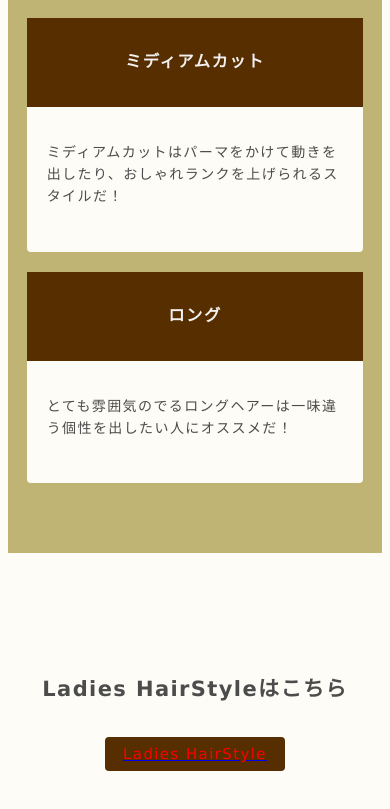
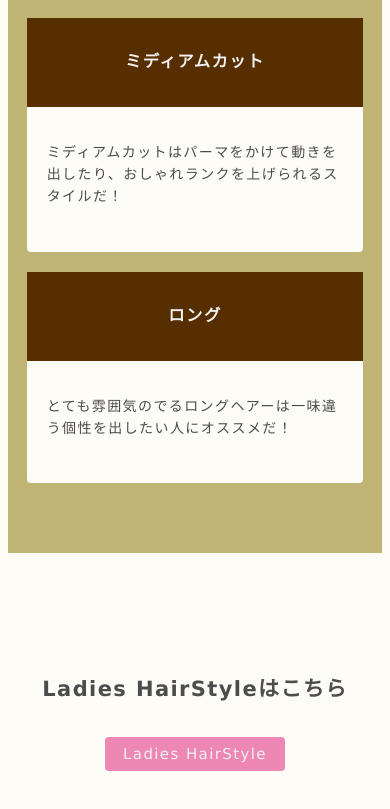
Before and after one commit to yoshi-sora/responsive-site, a plain HTML site: page index.html in a window 390 px wide. Shown: the part 768-1577 px from the top of the page. Drawn offline with Linux system fonts and the light colour scheme.

Commit message:
responsive-desigin

```diff
--- a/css/style.scss
+++ b/css/style.scss
@@ -82,14 +82,15 @@ footer {
         margin: 60px 0 0 0;
     }
     a {
+        text-decoration: none;
         .ladies-button {
              margin: 30px auto 60px auto;
          @include border-radius(4px);
           padding: 5px 0;
           width: 180px;
           font-size: 1.5rem;
-           background-color: $keyColor;
-           color: red;
+           background-color: #EE87B4;
+           color: #F2F1F0;
         }
     }
 }
@@ -120,7 +121,7 @@ footer {
        a {
            .ladies-button {
                &:hover {
-                   background-color: darken($keyColor, 10%);
+                   background-color: darken(#EE87B4, 10%);
                }
            }
        }
```
Also changed, not shown: css/style.css, 1 other file.
